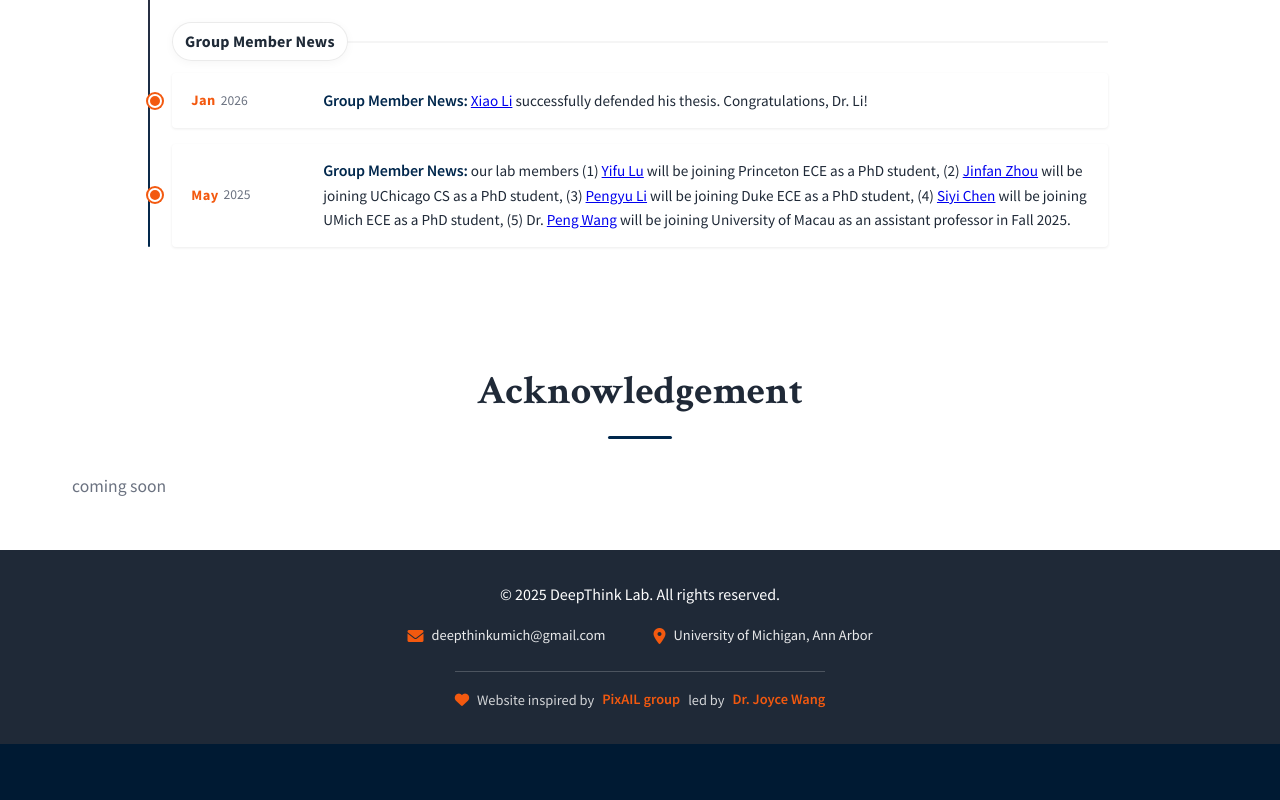
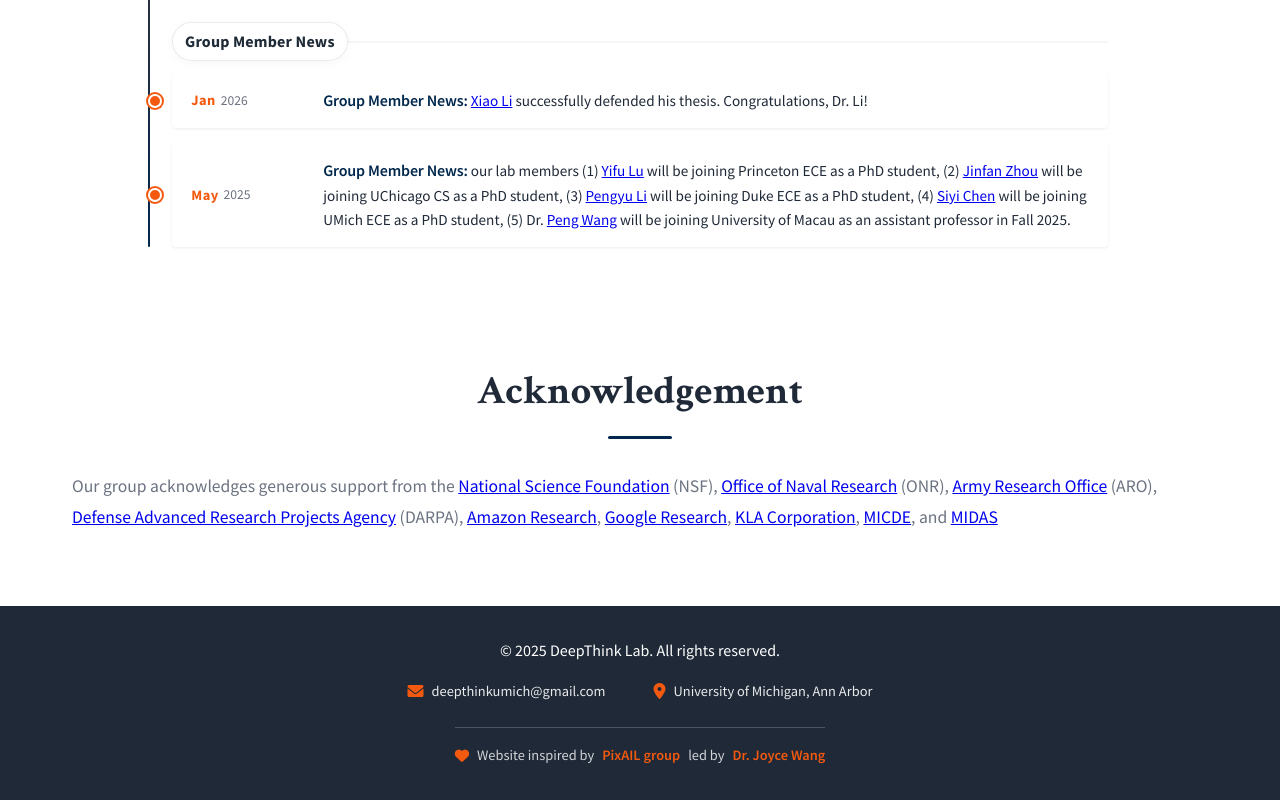
Before and after one commit to deepthink-umich/deepthink-umich.github.io, a plain HTML site: page index.html in a window 1280 px wide. Shown: the part 2718-3518 px from the top of the page. Before the commit the page ends 3462 px from the top, so only its background shows below. Drawn offline with Linux system fonts and the light colour scheme.

Commit message:
Update index.html

```diff
--- a/index.html
+++ b/index.html
@@ -631,7 +631,7 @@
         <div class="container">
             <h2 class="section-title">Acknowledgement</h2>
             <div class="about-text">
-                coming soon
+                <p>Our group acknowledges generous support from the <a href="https://www.nsf.gov/" target="_blank" rel="noreferrer noopener">National Science Foundation</a> (NSF), <a href="https://www.nre.navy.mil/" target="_blank" rel="noreferrer noopener">Office of Naval Research</a> (ONR), <a href="https://arl.devcom.army.mil/who-we-are/aro/">Army Research Office</a> (ARO), <a href="https://www.darpa.mil/" target="_blank" rel="noreferrer noopener">Defense Advanced Research Projects Agency</a> (DARPA), <a href="https://www.amazon.science/research-awards" target="_blank" rel="noreferrer noopener">Amazon Research</a>, <a href="https://research.google/" target="_blank" rel="noreferrer noopener">Google Research</a>, <a href="https://www.kla.com/" target="_blank" rel="noreferrer noopener">KLA Corporation</a>, <a href="https://micde.umich.edu/" data-type="link" data-id="https://micde.umich.edu/" target="_blank" rel="noreferrer noopener">MICDE</a>, and <a href="https://midas.umich.edu/" target="_blank" rel="noreferrer noopener">MIDAS</a></p>
             </div>
         </div>
     </section>
```
